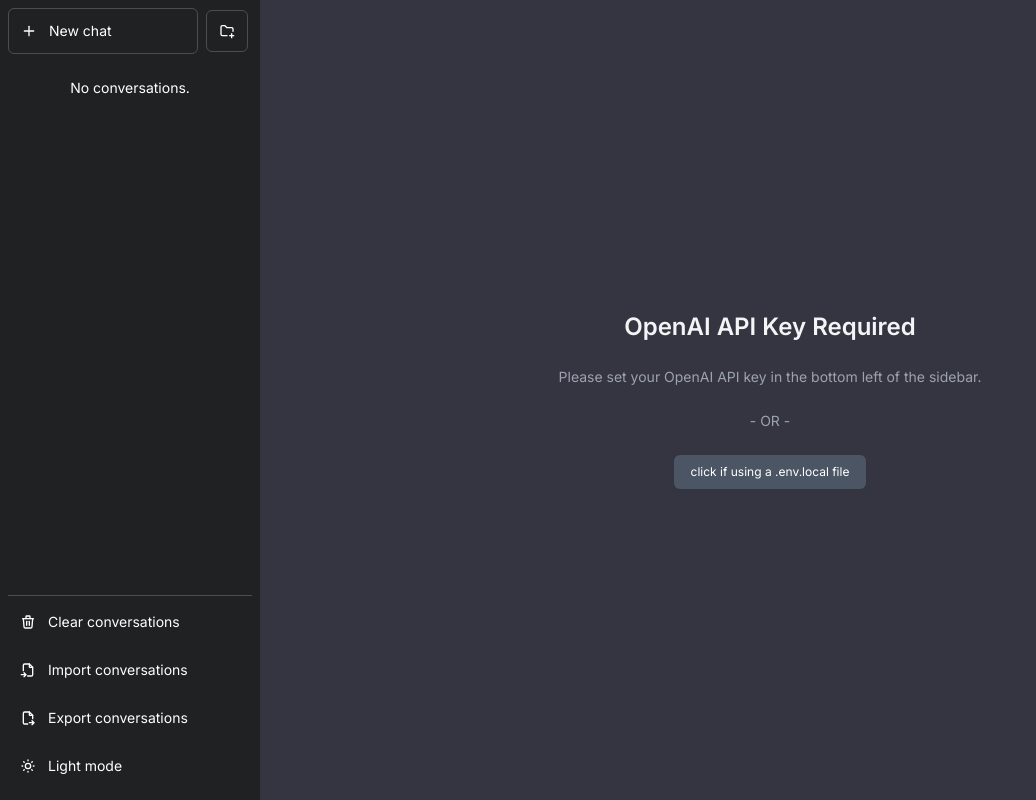
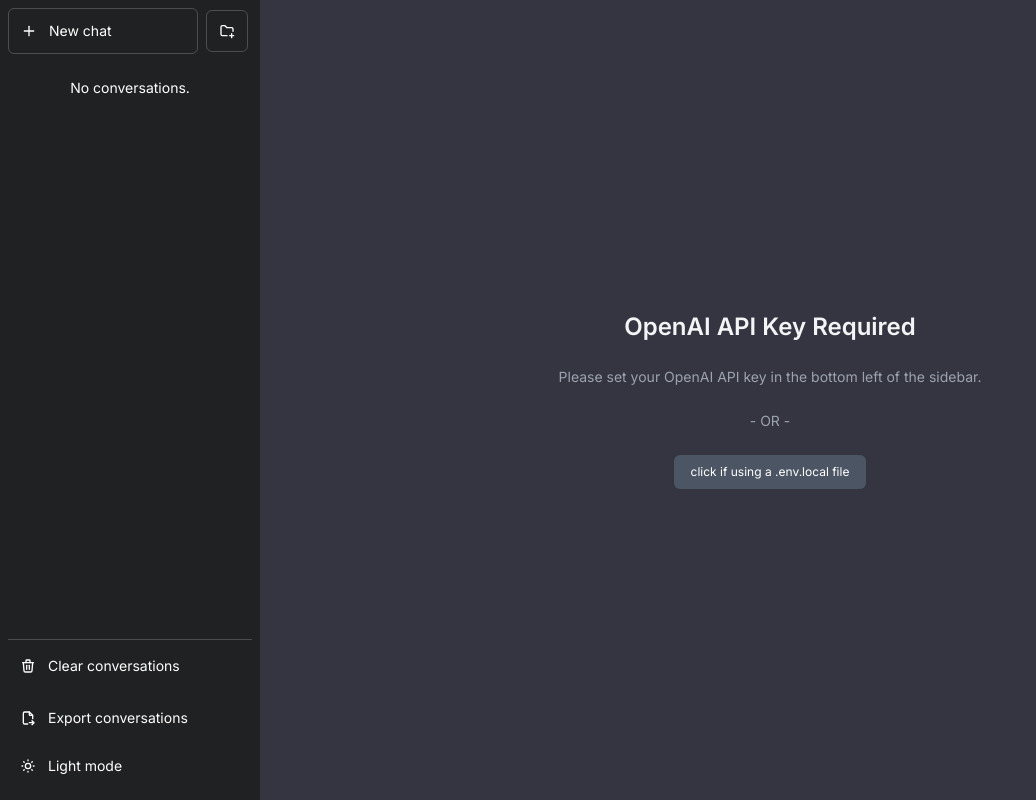
Before and after one commit to Elvislanpop/Chat, a Next.js app: page / in a window 1280 px wide. Shown: the whole page, without its empty margins (0-1036 px from the left). Built offline with nearby package versions, Linux system fonts and the light colour scheme.

Commit message:
no message

```diff
--- a/components/Sidebar/Import.tsx
+++ b/components/Sidebar/Import.tsx
@@ -9,32 +9,33 @@
 
 export const Import: FC<Props> = ({ onImport }) => {
   return (
-    <div className="flex py-3 px-3 gap-3 rounded-md hover:bg-gray-500/10 transition-colors duration-200 text-white cursor-pointer w-full items-center">
-      <input
-        className="opacity-0 absolute w-[200px] cursor-pointer"
-        type="file"
-        accept=".json"
-        onChange={(e) => {
-          if (!e.target.files?.length) return;
+    <span></span>
+    // <div className="flex py-3 px-3 gap-3 rounded-md hover:bg-gray-500/10 transition-colors duration-200 text-white cursor-pointer w-full items-center">
+    //   <input
+    //     className="opacity-0 absolute w-[200px] cursor-pointer"
+    //     type="file"
+    //     accept=".json"
+    //     onChange={(e) => {
+    //       if (!e.target.files?.length) return;
 
-          const file = e.target.files[0];
-          const reader = new FileReader();
-          reader.onload = (e) => {
-            let json = JSON.parse(e.target?.result as string);
+    //       const file = e.target.files[0];
+    //       const reader = new FileReader();
+    //       reader.onload = (e) => {
+    //         let json = JSON.parse(e.target?.result as string);
 
-            if (!json.folders) {
-              json = { history: cleanConversationHistory(json), folders: [] };
-            }
+    //         if (!json.folders) {
+    //           json = { history: cleanConversationHistory(json), folders: [] };
+    //         }
 
-            onImport({ conversations: json.history, folders: json.folders });
-          };
-          reader.readAsText(file);
-        }}
-      />
-      <div className="flex items-center gap-3 text-left">
-        <IconFileImport size={16} />
-        <div>Import conversations</div>
-      </div>
-    </div>
+    //         onImport({ conversations: json.history, folders: json.folders });
+    //       };
+    //       reader.readAsText(file);
+    //     }}
+    //   />
+    //   <div className="flex items-center gap-3 text-left">
+    //     <IconFileImport size={16} />
+    //     <div>Import conversations</div>
+    //   </div>
+    // </div>
   );
 };
```
